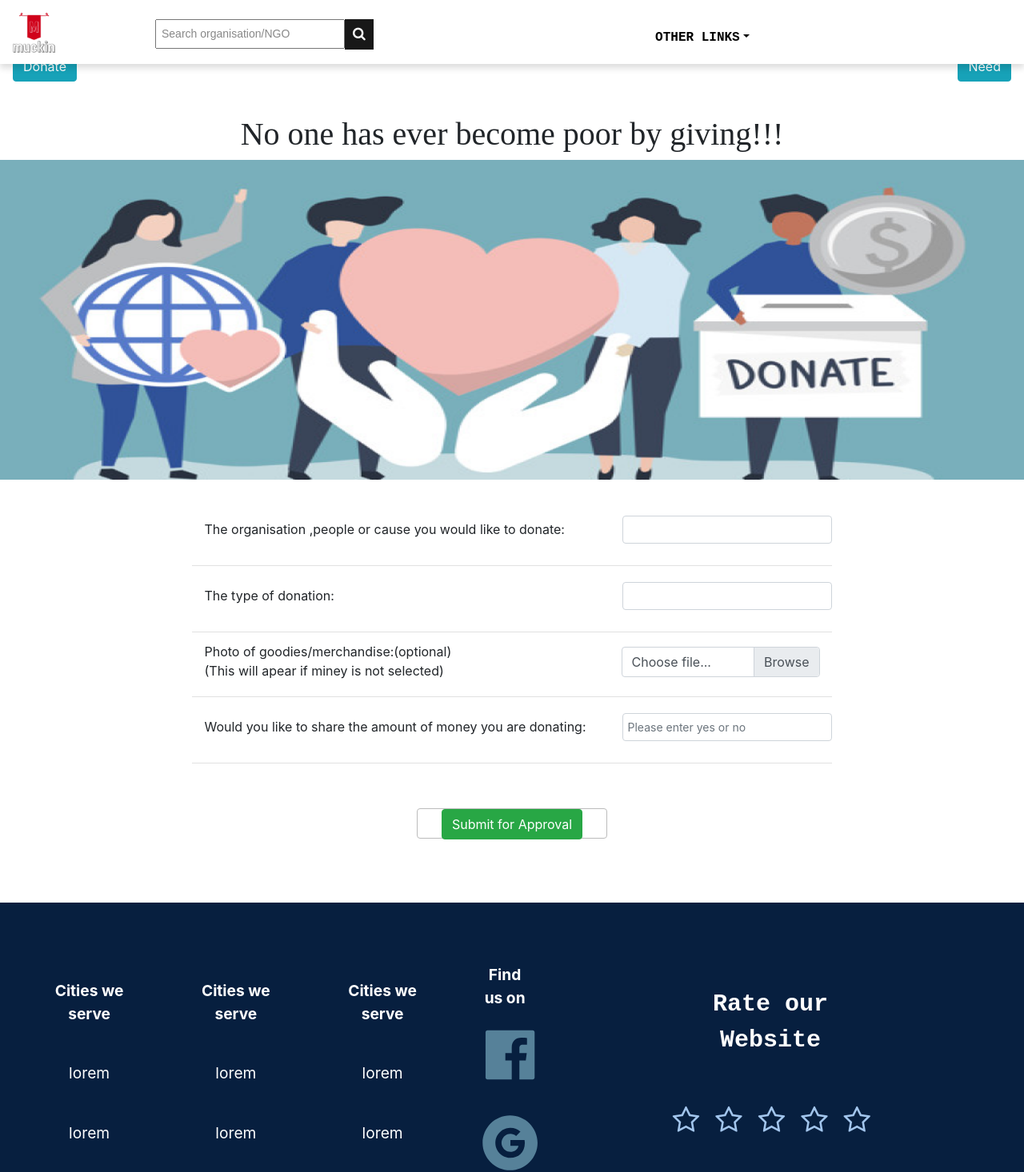
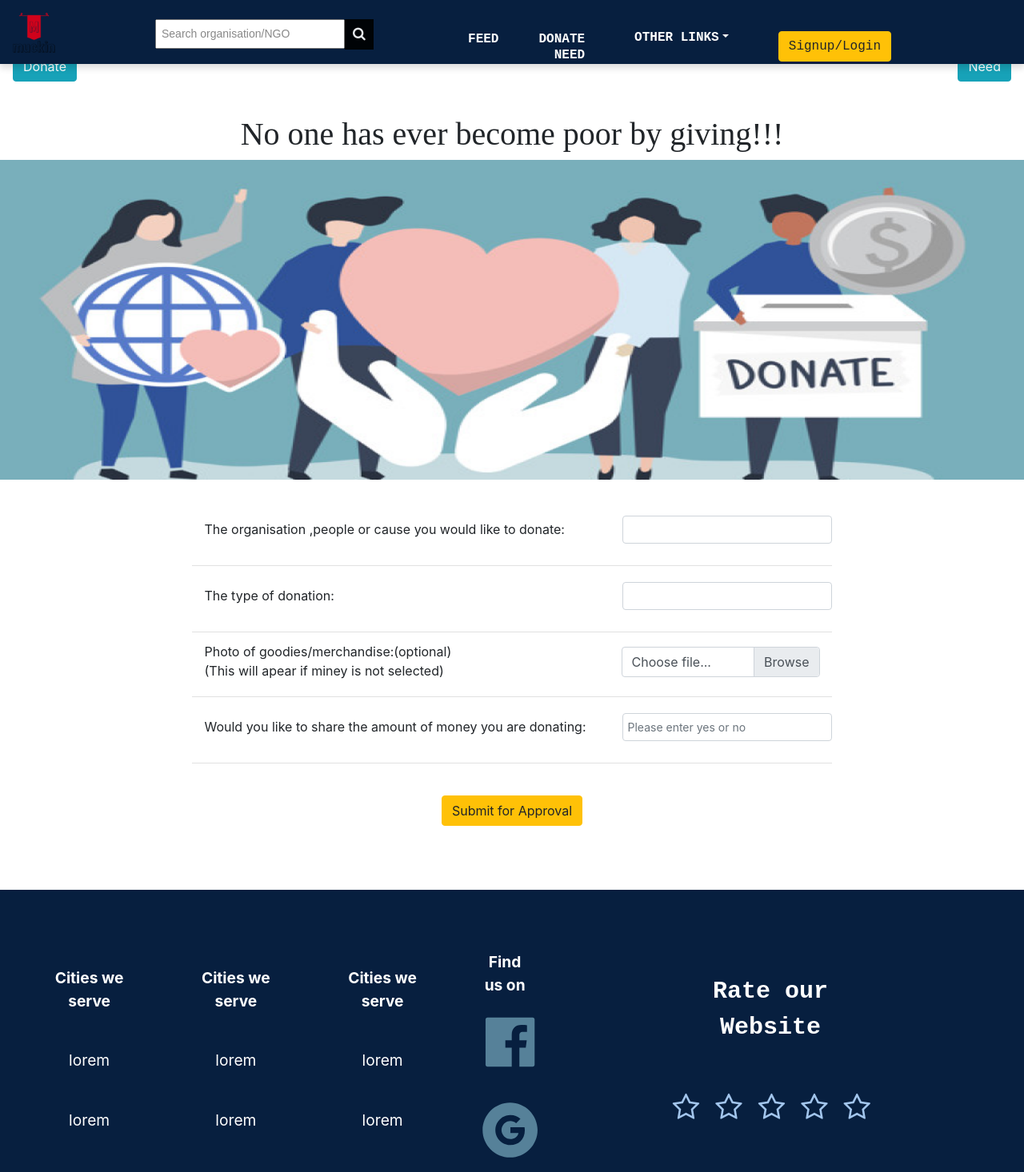
Before and after one commit to gdscnitp/ngo-donations-site, a React (Create React App) app in the folder client/: page /donate in a window 1280 px wide. Shown: the top 1466 px of the page at 80% size. Built offline with nearby package versions, Linux system fonts and the light colour scheme.

Commit message:
did some implementation changes

```diff
--- a/client/package.json
+++ b/client/package.json
@@ -4,8 +4,9 @@
   "private": true,
   "proxy": "http://localhost:5000",
   "dependencies": {
-    "bootstrap": "^4.5.3",
+    "bootstrap": "^4.6.0",
     "font-awesome": "^4.7.0",
+    "fontawesome": "^5.6.3",
     "react": "^16.13.1",
     "react-bootstrap": "^1.4.0",
     "react-dom": "^16.13.1",
--- a/client/src/components/Navbar/Navbar.css
+++ b/client/src/components/Navbar/Navbar.css
@@ -1,6 +1,6 @@
 .menu.menu--active {
 
-  background-color: #fff;
+  background-color: #071f3f;
   box-shadow: 0 5px 8px 0 rgba(0, 0, 0, 0.14);
 }
 .menu {
@@ -270,14 +270,10 @@
   }
 
 .otherLinks {
-  background-color: white;
-  color: #000;
+  background-color:inherit;
+  color: #fff;
   border: none;
   font-family: Roboto Mono, monospace;
   font-weight: bold;
   margin-top: -10px;
 }
-
-.otherLinks :hover {
-  background-color: #fff;
-}
--- a/client/src/components/Navbar/Navbar.js
+++ b/client/src/components/Navbar/Navbar.js
@@ -53,7 +53,7 @@ export function Navbar() {
                     </div>
                   ) : (
                     <>
-                      <div onClick={() => setModelShow(true)}>Signup/Login</div>
+                      <div onClick={() => setModelShow(true)}><button className="btn btn-warning">Signup/Login</button></div>
                       <SignupPopup show={addModelShow} onHide={ModelClose} />
                     </>
                   )}
@@ -69,7 +69,7 @@ export function Navbar() {
                     </Dropdown.Toggle>
 
                     <Dropdown.Menu>
-                      <Dropdown.Item href="/events">Need</Dropdown.Item>
+
                       <Dropdown.Item href="/videopopup">
                         How to use
                       </Dropdown.Item>
--- a/client/src/components/donation_and_need_form/Form.jsx
+++ b/client/src/components/donation_and_need_form/Form.jsx
@@ -78,8 +78,8 @@ const Form = () => {
             </td>
           </tr>
         </table>
-        <div className="button">
-      <button type="submit" class="btn btn-success">
+        <div class="form-btn">
+      <button type="submit" class="btn btn-warning">
         Submit for Approval
       </button>
     </div>
--- a/client/src/components/donation_and_need_form/Form2.jsx
+++ b/client/src/components/donation_and_need_form/Form2.jsx
@@ -77,8 +77,8 @@ const Form2 = () => {
             </td>
           </tr>
         </table>
-        <div className="button">
-      <button type="submit" class="btn btn-success">
+        <div className="form-btn">
+      <button type="submit" class="btn btn-warning">
         Submit for Approval
       </button>
     </div>
--- a/client/src/components/donation_and_need_form/donation-form.css
+++ b/client/src/components/donation_and_need_form/donation-form.css
@@ -25,8 +25,8 @@
   display: fixed;
 }
 
-.button {
-   padding: 10px;
+.form-btn {
+   padding: 0px 0px 0px 0px;
    margin-top: 1rem;
    display: flex;
    flex-direction: row;
--- a/client/src/components/donation_and_need_form/need-form.js
+++ b/client/src/components/donation_and_need_form/need-form.js
@@ -2,6 +2,7 @@ import React from "react";
 import Form2 from "./Form2";
 import Heading2 from "./Heading2";
 import Cover2 from "./Cover2";
+
 // import Button from "./Button";
 
 const Need = () => {
--- a/client/src/components/home/style.css
+++ b/client/src/components/home/style.css
@@ -179,7 +179,9 @@
     align-items: center;
     margin: 5%;
 }
-
+div.owl-item{
+    background-color: #ffffff;
+}
 
 /* News Component */
 
```
Also changed, not shown: 1 other file (tests, documents, lock files or other folders).
